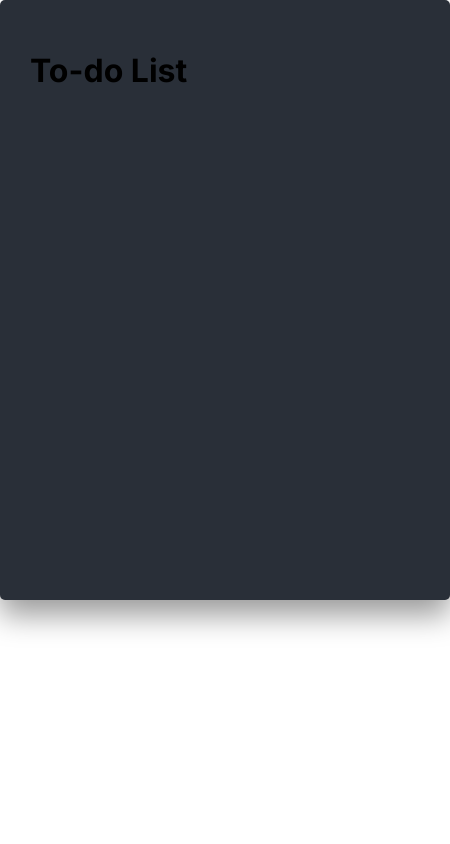
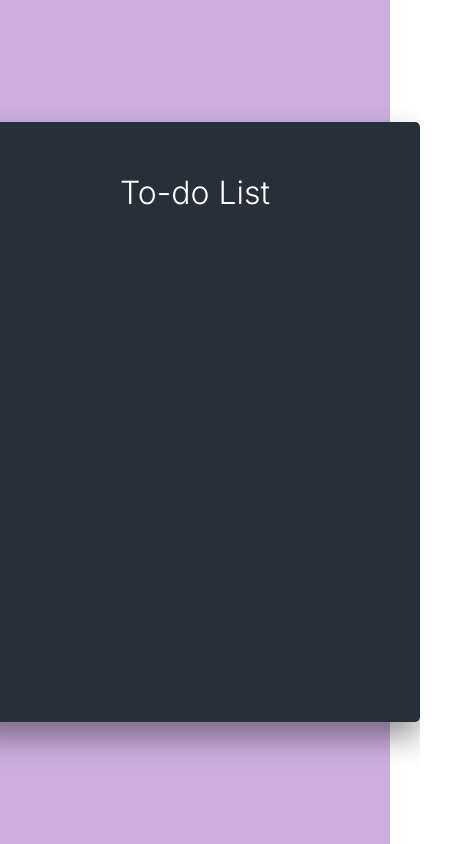
Before and after one commit to noelledons/todo-list, a Next.js app: page /todolist in a window 390 px wide. Shown: the whole page, 450 px wide, since content can reach past the window. Built offline with nearby package versions, Linux system fonts and the light colour scheme.

Commit message:
styling updates

```diff
--- a/src/app/page.module.css
+++ b/src/app/page.module.css
@@ -65,3 +65,37 @@
   color: #888;
   cursor: not-allowed;
 }
+
+@media (max-width: 768px) {
+  .container {
+    width: 95%;
+    max-width: 450px;
+    padding: 20px;
+  }
+
+  .inputbox {
+    width: 100%;
+  }
+}
+
+@media (max-width: 600px) {
+  .container {
+    width: 90%;
+    max-width: 400px;
+  }
+
+  .headerStyling {
+    font-size: 2rem;
+  }
+
+  .inputbox {
+    width: 100%;
+    padding: 10px 8px;
+    font-size: 12px;
+  }
+
+  .buttonStyling {
+    padding: 6px 10px;
+    font-size: 12px;
+  }
+}
--- a/src/app/todolist/page.jsx
+++ b/src/app/todolist/page.jsx
@@ -1,13 +1,13 @@
-"use client"
+"use client";
 
 import TaskContainer from "@/components/TaskContainer";
-
+import "./styles.scss"
 const TodoPage = () => {
-
-
   return (
-    <div><TaskContainer/></div>
-  )
-}
+    <div className="todopage">
+      <TaskContainer />
+    </div>
+  );
+};
 
 export default TodoPage;
--- /dev/null
+++ b/src/app/todolist/styles.scss
@@ -0,0 +1,10 @@
+.todopage {
+    margin:0;
+    padding:0;
+    background: #CCAFDE;
+    display: flex;
+    justify-content: center;
+    align-items: center;
+    height:100vh
+
+}
--- a/src/components/TaskContainer/index.jsx
+++ b/src/components/TaskContainer/index.jsx
@@ -1,22 +1,18 @@
 "use client";
 
 import React from "react";
-
 import { useRouter } from "next/navigation";
 import "./styles.scss";
 
 const TaskContainer = () => {
   const router = useRouter();
-  const {username} = router.query || {};
-  console.log(username)
+  const { username } = router.query || {};
+  console.log(username);
 
   return (
     <div className="taskcontainer">
-      <div className="taskcontainer__header">
-        <h1>
-          {" "}
-          <span>{username}</span>To-do List
-        </h1>
+      <div className="taskcontainer__headercontainer" >
+        <h1 className="taskcontainer__header">{username} To-do List</h1>
       </div>
     </div>
   );
--- a/src/components/TaskContainer/styles.scss
+++ b/src/components/TaskContainer/styles.scss
@@ -7,8 +7,15 @@
     box-sizing: border-box;
     border-radius: 5px;
     box-shadow: 0 15px 30px rgba(0, 0, 0, 0.4);
+
+    &__headercontainer {
+      width: auto;
+    }
+
+    &__header {
+      color: white;
+      font-weight: 300;
+      font-size: 2rem;
+      text-align: center;
+    }
   }
-
-  span {
-    color: white
-  }
```
